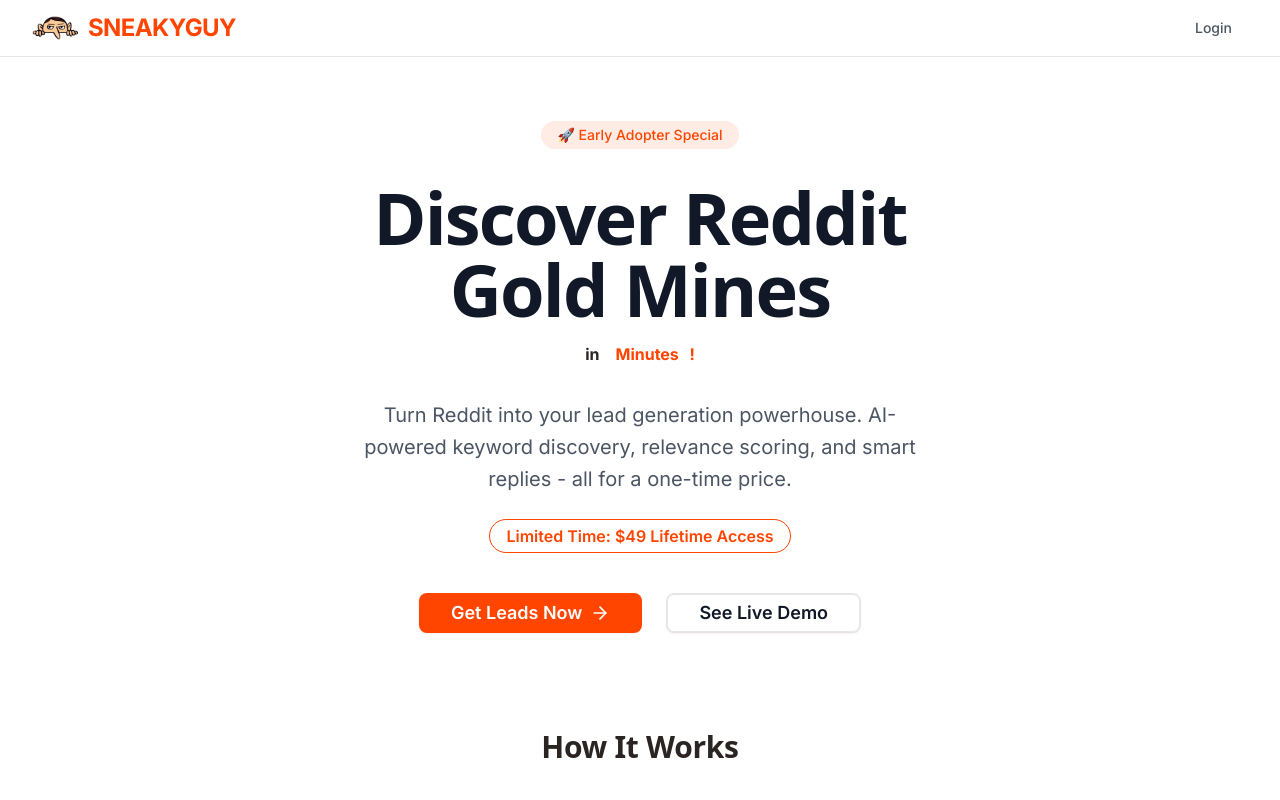
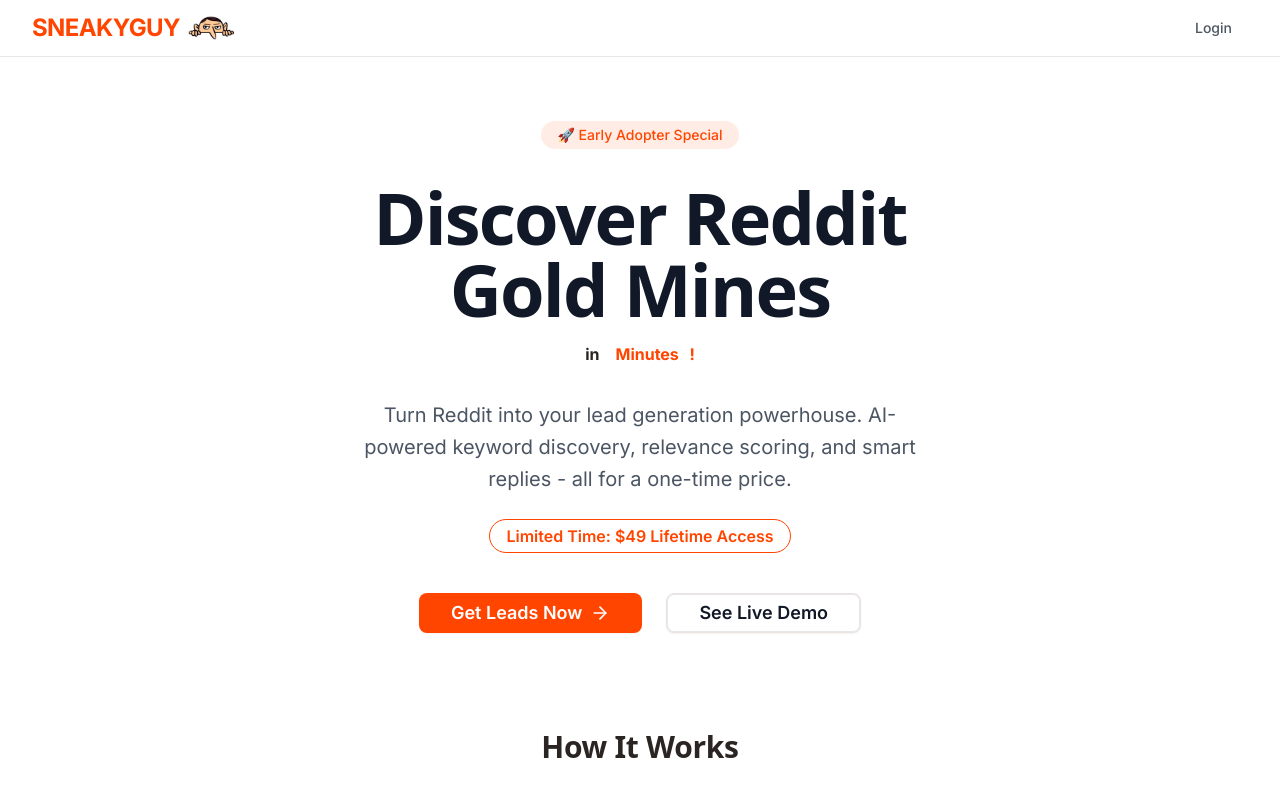
Before and after one commit to pratie/vercel-f, a Next.js app: page / in a window 1280 px wide. Shown: the top 800 px of the page. Built offline with nearby package versions, Linux system fonts and the light colour scheme; no server answers.

Commit message:
change in logo position

```diff
--- a/src/components/Navbar.tsx
+++ b/src/components/Navbar.tsx
@@ -29,6 +29,10 @@ export function Navbar() {
         <div className="flex h-14 items-center justify-between">
           <div className="flex">
             <div className="flex flex-shrink-0 items-center gap-2 group cursor-pointer" onClick={handleLogoClick}>
+
+              <span className="text-[#ff4500] text-2xl font-bold tracking-tight">
+                SNEAKYGUY
+              </span>
               <div className="relative h-12 w-12">
                 <Image
                   src="/logo.png"
@@ -37,9 +41,6 @@ export function Navbar() {
                   className="object-contain"
                 />
               </div>
-              <span className="text-[#ff4500] text-2xl font-bold tracking-tight">
-                SNEAKYGUY
-              </span>
             </div>
           </div>
           <div className="flex items-center gap-3">
```
